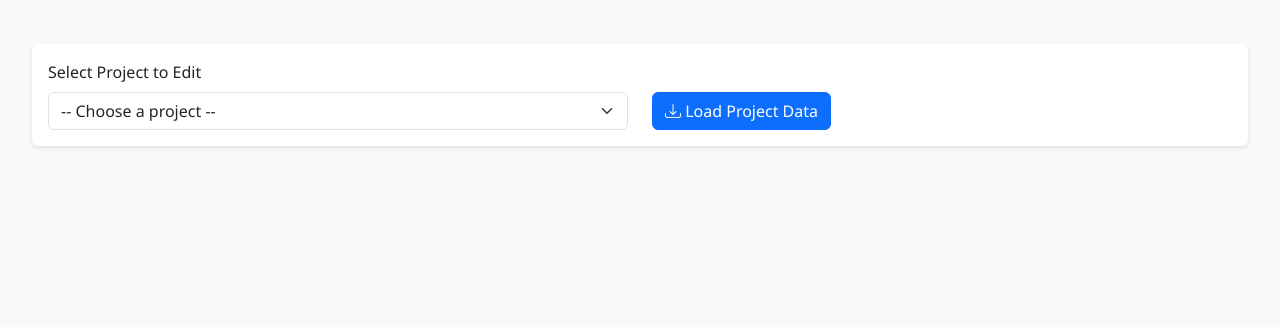
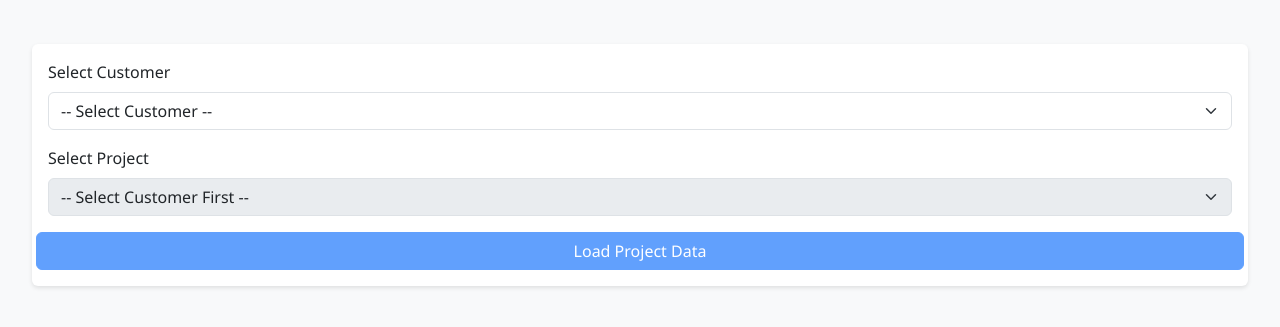
Before and after one commit to JCCM-k/UtilisationTracker, a Flask app: page /edit in a window 1280 px wide. Shown: the part 56-383 px from the top of the page. Run offline with Flask 3, Linux system fonts and the light colour scheme; data that the repository does not hold is empty; parts of the project's set-up code (start-up, migrations or seed data) failed here and were passed over.

Commit message:
Combo boxes for customer and project on edit page

```diff
--- a/app.py
+++ b/app.py
@@ -126,7 +126,7 @@ def get_date_range_from_request():
 def aggregate_hours_by_module(granularity='weekly', start_date=None, end_date=None):
     """
     Aggregate module phase hours by time period within date range.
-    Includes ALL periods in the range, even if they have zero hours.
+    Returns data suitable for Chart.js line chart.
     """
     try:
         from datetime import datetime, timedelta
@@ -166,8 +166,6 @@ def aggregate_hours_by_module(granularity='weekly', start_date=None, end_date=No
             SELECT
                 module_name,
                 FORMAT(week_start_date, 'yyyy-MM') AS period,
-                MIN(week_start_date) as period_start,
-                MAX(week_end_date) as period_end,
                 SUM(planned_hours) AS total_hours
             FROM vw_module_phase_hours_calendar
             WHERE week_start_date BETWEEN '{start_date}' AND '{end_date}'
@@ -182,8 +180,6 @@ def aggregate_hours_by_module(granularity='weekly', start_date=None, end_date=No
             SELECT
                 module_name,
                 CONCAT(YEAR(week_start_date), '-Q', DATEPART(QUARTER, week_start_date)) AS period,
-                MIN(week_start_date) as period_start,
-                MAX(week_end_date) as period_end,
                 SUM(planned_hours) AS total_hours
             FROM vw_module_phase_hours_calendar
             WHERE week_start_date BETWEEN '{start_date}' AND '{end_date}'
@@ -203,16 +199,22 @@ def aggregate_hours_by_module(granularity='weekly', start_date=None, end_date=No
                 'dateRange': {'startDate': str(start_date), 'endDate': str(end_date)}
             }
 
-        # Generate complete period list (fill gaps with zeros)
+        # *** KEY FIX: Use actual periods from database instead of generating them ***
         if granularity == 'weekly':
-            all_periods = generate_week_labels(start_date, end_date)
+            # Get unique week_start_dates from the actual data
+            all_periods = sorted(df['week_start_date'].unique())
+            all_periods = [d.strftime('%Y-%m-%d') for d in all_periods]
         elif granularity == 'monthly':
-            all_periods = generate_month_labels(start_date, end_date)
+            all_periods = sorted(df['period'].unique())
         else:
-            all_periods = generate_quarter_labels(start_date, end_date)
+            all_periods = sorted(df['period'].unique())
 
         # Get unique modules
         modules = sorted(df['module_name'].unique())
+
+        app.logger.info(f"Found {len(modules)} modules: {modules}")
+        app.logger.info(f"Found {len(all_periods)} actual data periods")
+        app.logger.info(f"Periods: {all_periods}")
 
         # Create dataset for each module
         datasets = []
@@ -228,16 +230,25 @@ def aggregate_hours_by_module(granularity='weekly', start_date=None, end_date=No
                     period_key = row['period']
                 hours_by_period[period_key] = float(row['total_hours'])
 
-            # Fill in all periods (including zeros)
+            # Fill in all periods - now these match actual data periods!
             data_values = [hours_by_period.get(period, 0) for period in all_periods]
+
+            # Log the actual data
+            non_zero = sum(1 for v in data_values if v > 0)
+            total = sum(data_values)
+            app.logger.info(f"Module '{module}': {non_zero}/{len(data_values)} non-zero weeks, total {total:.1f} hours")
+            app.logger.info(f"  Data: {data_values}")
 
             datasets.append({
                 'label': module,
                 'data': data_values,
+                'borderColor': get_module_color(module),
                 'backgroundColor': get_module_color(module),
-                'borderColor': get_module_color(module),
-                'fill': False
+                'fill': False,
+                'tension': 0.1
             })
+
+        app.logger.info(f"Generated {len(datasets)} datasets")
 
         return {
             'labels': all_periods,
@@ -246,10 +257,14 @@ def aggregate_hours_by_module(granularity='weekly', start_date=None, end_date=No
         }
 
     except Exception as e:
-        app.logger.error(f"Error in aggregate_hours_by_module: {str(e)}")
+        app.logger.error(f"Error in aggregate_hours_by_module: {str(e)}\")")
         import traceback
         traceback.print_exc()
-        return {'labels': [], 'datasets': []}
+        return {
+            'labels': [],
+            'datasets': [],
+            'dateRange': {'startDate': str(start_date) if start_date else '', 'endDate': str(end_date) if end_date else ''}
+        }
 
 
 def aggregate_hours_by_project(granularity='weekly', start_date=None, end_date=None):
@@ -667,6 +682,32 @@ def get_timeline_data():
             "workload": {"periods": [], "datasets": {"activeProjects": [], "activeModules": []}},
             "dateRange": {"minDate": today.isoformat(), "maxDate": today.isoformat()}
         }), 500
+
+@app.route('/api/customers')
+def get_customers():
+    """Get distinct customer names"""
+    query = """
+        SELECT DISTINCT customer_name
+        FROM dim_project
+        WHERE project_status = 'Active'
+        ORDER BY customer_name
+    """
+    df = db_manager.execute_custom_query(query)
+    return jsonify(df['customer_name'].tolist())
+
+@app.route('/api/customers/<customer_name>/projects')
+def get_customer_projects(customer_name):
+    """Get projects for a specific customer"""
+    query = f"""
+        SELECT project_id AS "projectId",
+               project_name AS "projectName"
+        FROM dim_project
+        WHERE customer_name = '{customer_name}'
+        AND project_status = 'Active'
+        ORDER BY project_name
+    """
+    df = db_manager.execute_custom_query(query)
+    return jsonify(df.to_dict('records'))
 
 @app.route('/api/dashboard-metrics')
 def get_dashboard_metrics():
--- a/static/js/edit.js
+++ b/static/js/edit.js
@@ -4,28 +4,51 @@ let originalData = {}; // Store original data for change tracking
 // Load project list on page load
 document.addEventListener('DOMContentLoaded', async () => {
     try {
-        const response = await fetch('/api/projects');
+        const response = await fetch('/api/customers');
+        const customers = await response.json();
+
+        const selector = document.getElementById('customerSelector');
+        customers.forEach(customer => {
+            const option = document.createElement('option');
+            option.value = customer;
+            option.textContent = customer;
+            selector.appendChild(option);
+        });
+    } catch (error) {
+        console.error('Error loading customers:', error);
+    }
+});
+
+async function loadCustomerProjects() {
+    const customer = document.getElementById('customerSelector').value;
+    const projectSelector = document.getElementById('projectSelector');
+    const loadBtn = document.getElementById('loadBtn');
+
+    // Reset project dropdown
+    projectSelector.innerHTML = '<option value="">-- Select Project --</option>';
+    projectSelector.disabled = true;
+    loadBtn.disabled = true;
+
+    if (!customer) return;
+
+    try {
+        const response = await fetch(`/api/customers/${encodeURIComponent(customer)}/projects`);
         const projects = await response.json();
 
-        console.log('Projects received:', projects);  // ← DEBUG
-
-        const selector = document.getElementById('projectSelector');
-
         projects.forEach(proj => {
-            // Fixed: Use camelCase properties that match the Python response
-            console.log('Adding project:', proj.projectId, proj.customerName);  // ← DEBUG
-
             const option = document.createElement('option');
-            option.value = proj.projectId;  // Changed from proj.project_id
-            option.textContent = `${proj.customerName} - ${proj.projectName}`;  // Changed from snake_case
-            selector.appendChild(option);
+            option.value = proj.projectId;
+            option.textContent = proj.projectName;
+            projectSelector.appendChild(option);
         });
 
-        console.log('Dropdown populated, total options:', selector.options.length);  // ← DEBUG
+        projectSelector.disabled = false;
+        loadBtn.disabled = false;
     } catch (error) {
         console.error('Error loading projects:', error);
     }
-});
+}
+
 
 async function loadProjectData() {
   const projectId = document.getElementById('projectSelector').value;
--- a/templates/edit.html
+++ b/templates/edit.html
@@ -27,17 +27,23 @@
   <div class="card mb-4">
     <div class="card-body">
       <div class="row align-items-end">
-        <div class="col-md-6">
-          <label class="form-label">Select Project to Edit</label>
-          <select class="form-select" id="projectSelector">
-            <option value="">-- Choose a project --</option>
-            <!-- Dynamically populated -->
-          </select>
+        <div class="mb-3">
+            <label for="customerSelector" class="form-label">Select Customer</label>
+            <select id="customerSelector" class="form-select" onchange="loadCustomerProjects()">
+                <option value="">-- Select Customer --</option>
+            </select>
         </div>
-        <div class="col-md-3">
-          <button class="btn btn-primary" onclick="loadProjectData()">
-            <i class="bi bi-download"></i> Load Project Data
-          </button>
+
+        <div class="mb-3">
+            <label for="projectSelector" class="form-label">Select Project</label>
+            <select id="projectSelector" class="form-select" disabled>
+                <option value="">-- Select Customer First --</option>
+            </select>
+        </div>
+
+        <button onclick="loadProjectData()" class="btn btn-primary" id="loadBtn" disabled>
+            Load Project Data
+        </button>
         </div>
       </div>
     </div>
```
Also changed, not shown: static/js/dashboard.js (+63 -19 lines).
